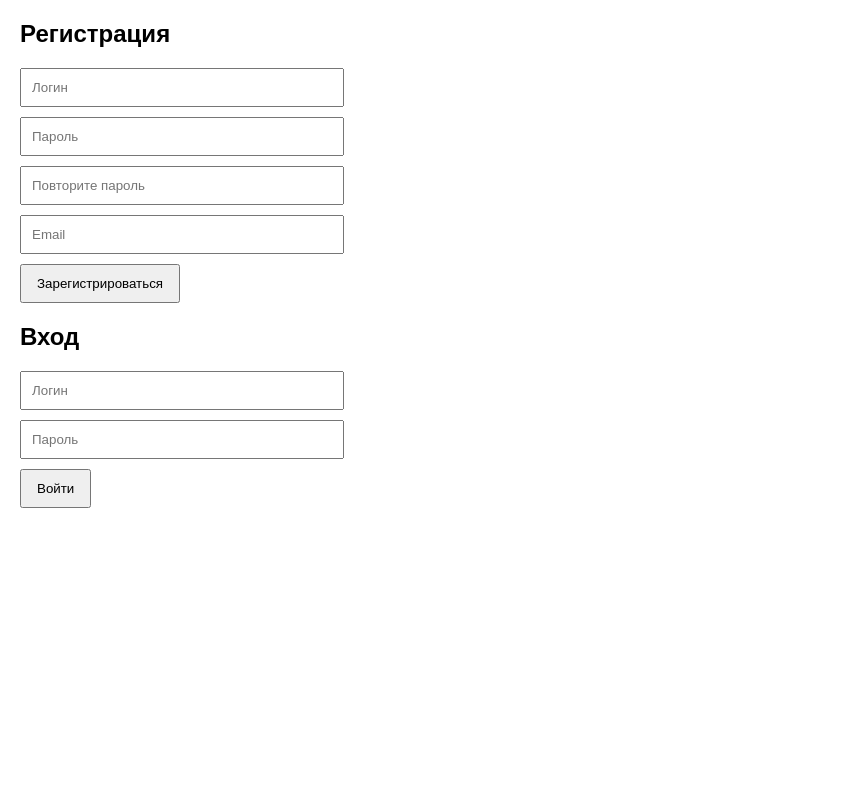
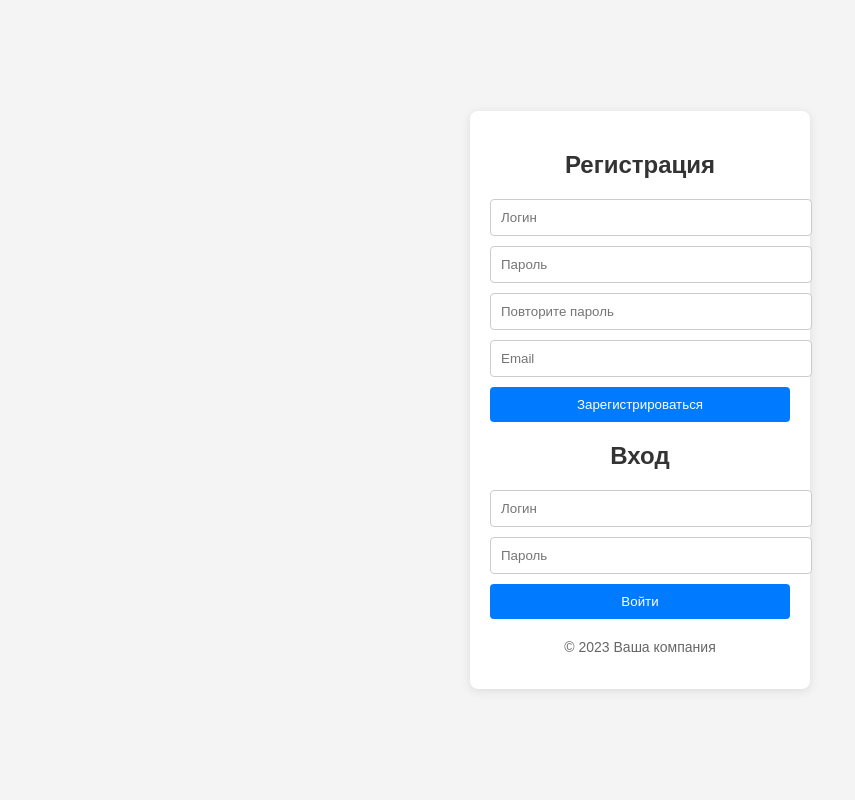
Before and after one commit to Glebikos/gameramlists, a PHP site: page / in a window 1280 px wide. Shown: the whole page, without its empty margins (0-855 px from the left). Run offline with PHP 8.4, Linux system fonts and the light colour scheme.

Commit message:
Update index.php

```diff
--- a/index.php
+++ b/index.php
@@ -7,7 +7,24 @@
     <style>
         body {
             font-family: Arial, sans-serif;
-            margin: 20px;
+            margin: 0;
+            padding: 0;
+            background-color: #f4f4f4;
+            display: flex;
+            justify-content: center;
+            align-items: center;
+            height: 100vh;
+        }
+        .container {
+            background-color: #fff;
+            padding: 20px;
+            border-radius: 8px;
+            box-shadow: 0 2px 10px rgba(0, 0, 0, 0.1);
+            width: 300px;
+        }
+        h2 {
+            text-align: center;
+            color: #333;
         }
         form {
             margin-bottom: 20px;
@@ -16,15 +33,39 @@
             display: block;
             margin: 10px 0;
             padding: 10px;
-            width: 300px;
+            width: 100%;
+            border: 1px solid #ccc;
+            border-radius: 4px;
+            transition: border-color 0.3s;
+        }
+        input:focus {
+            border-color: #007bff;
+            outline: none;
         }
         button {
             padding: 10px 15px;
+            width: 100%;
+            background-color: #007bff;
+            color: white;
+            border: none;
+            border-radius: 4px;
+            cursor: pointer;
+            transition: background-color 0.3s;
+        }
+        button:hover {
+            background-color: #0056b3;
+        }
+        .footer {
+            text-align: center;
+            margin-top: 10px;
+            font-size: 14px;
+            color: #666;
         }
     </style>
 </head>
 <body>
 
+    <div class="container">
         <h2>Регистрация</h2>
         <form action="register.php" method="post">
             <input type="text" placeholder="Логин" name="login" required>
@@ -41,5 +82,10 @@
             <button type="submit">Войти</button>
         </form>
 
+        <div class="footer">
+            <p>© 2023 Ваша компания</p>
+        </div>
+    </div>
+
 </body>
 </html>
```
Lines whose indentation alone changed are shown as unchanged.
